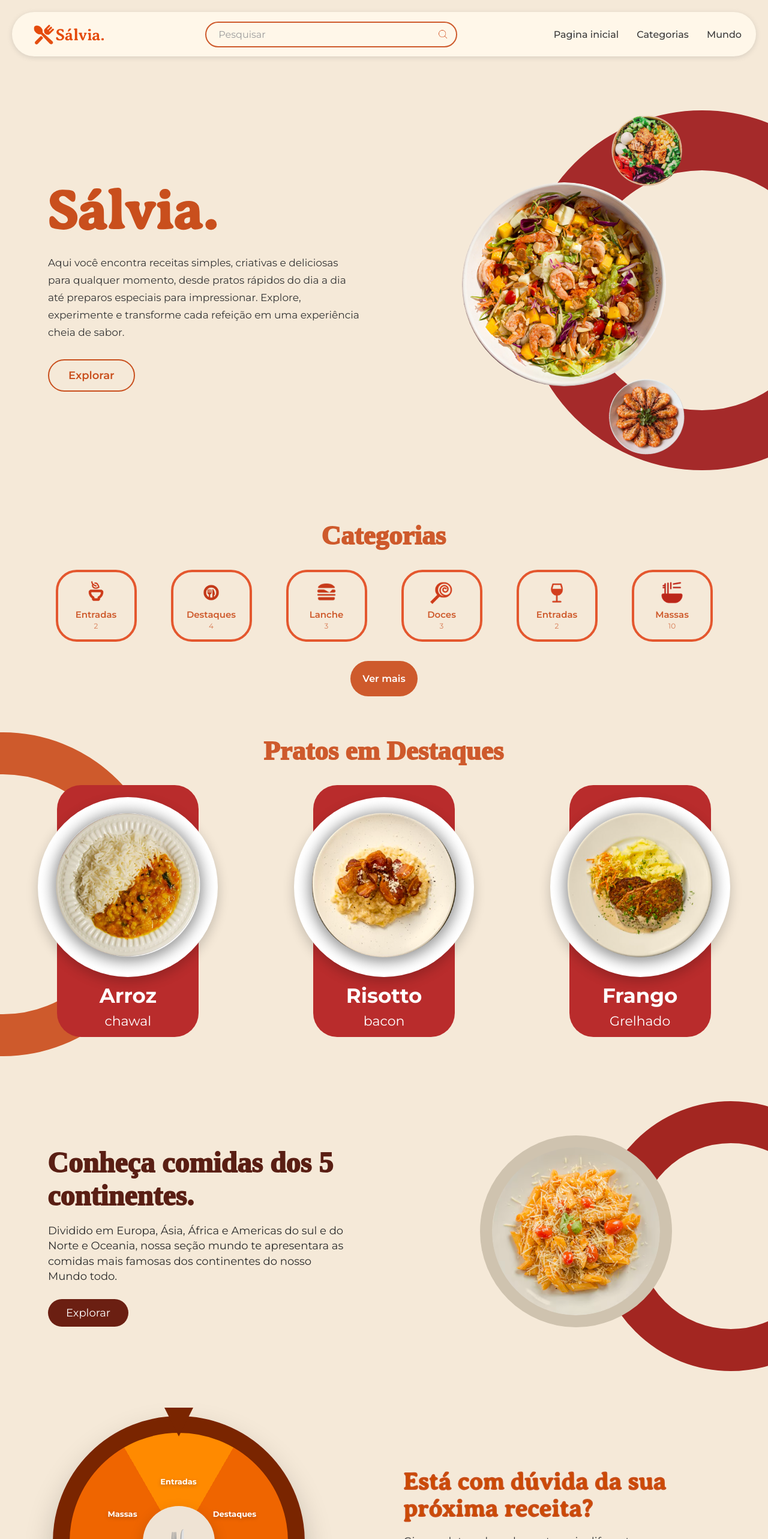
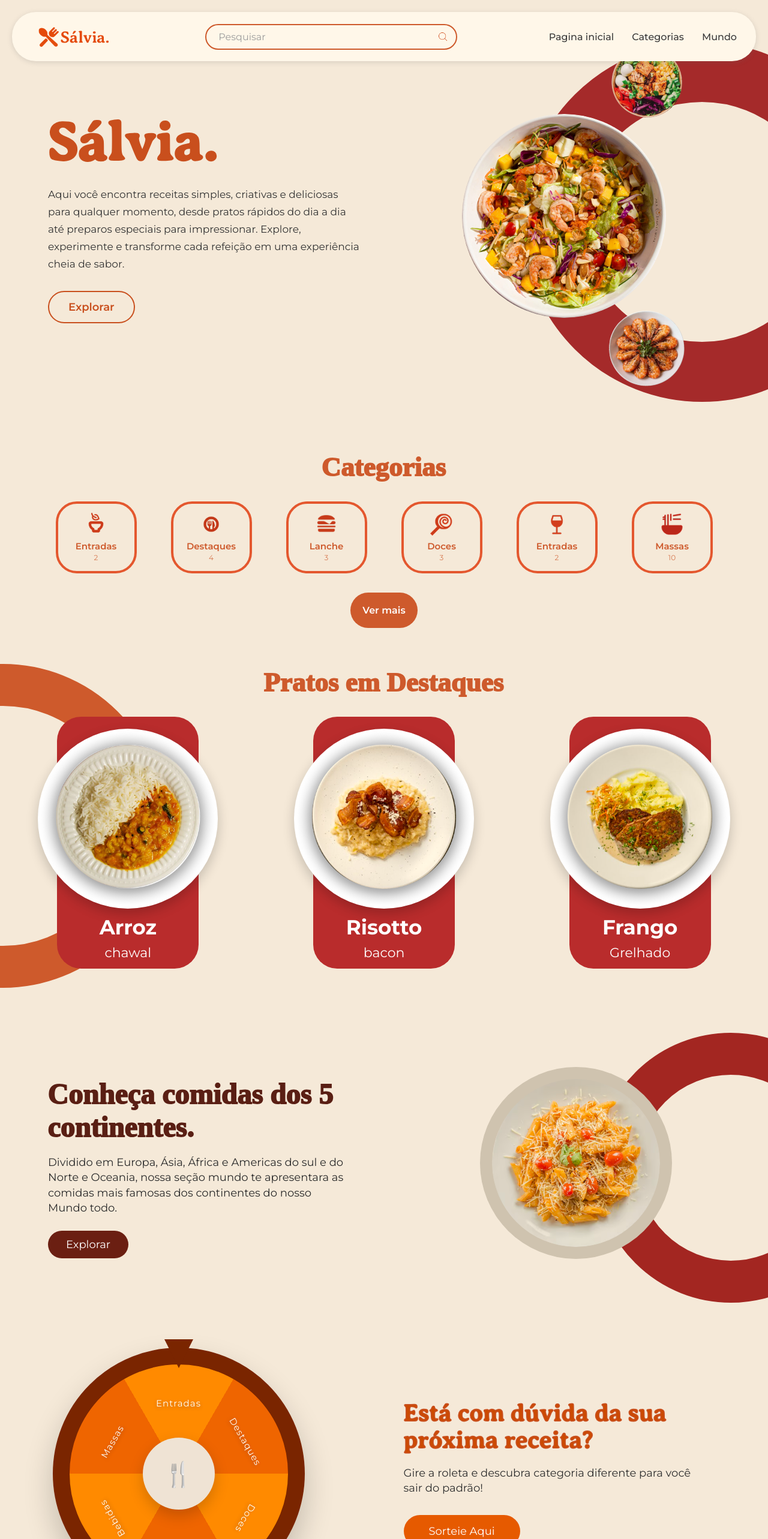
Before and after one commit to pedro-joaquim244/SIte-Receitas, a React (Vite) app: page / in a window 1280 px wide. Shown: the top 2566 px of the page at 60% size. Built offline with nearby package versions, Linux system fonts and the light colour scheme; a web font is replaced by a local one.

Commit message:
cria roleta com modal

```diff
--- a/src/components/Header/styles.module.css
+++ b/src/components/Header/styles.module.css
@@ -1,13 +1,22 @@
 .header {
+    position: fixed;
+    top: 20px;
+    left: 50%;
+    transform: translateX(-50%);
+
+    width: calc(100% - 40px);
+    max-width: 1720px;
+
     display: flex;
     align-items: center;
     justify-content: space-between;
-    box-shadow: rgba(99, 99, 99, 0.2) 0px 2px 8px 0px;
-    background-color: #FFF7E9;
-    padding: 12px 24px;
+
+    padding: 16px 32px;
     border-radius: 40px;
 
-    margin: 20px;
+    background-color: #FFF7E9;
+    box-shadow: rgba(99, 99, 99, 0.2) 0px 2px 8px 0px;
+    z-index: 1000;
 }
 
 /* LOGO */
@@ -65,7 +74,7 @@
     position: relative;
 }
 
-/* LINHA EMBAIXO (hover igual da imagem) */
+/* LINHA DO HOVER */
 .header nav a::after {
     content: "";
     position: absolute;
@@ -74,7 +83,6 @@
     width: 0%;
     height: 2px;
     background-color: #c94f1d;
-
     transition: 0.3s ease;
 }
 
--- a/src/components/Roleta/index.jsx
+++ b/src/components/Roleta/index.jsx
@@ -10,9 +10,20 @@
   "Massas"
 ];
 
+const linksCategorias = {
+  Entradas: "/categorias/entradas",
+  Destaques: "/categorias/destaques",
+  Doces: "/categorias/doces",
+  Lanches: "/categorias/lanches",
+  Bebidas: "/categorias/bebidas",
+  Massas: "/categorias/massas"
+};
+
 export default function Roleta() {
   const [rotation, setRotation] = useState(0);
   const [girando, setGirando] = useState(false);
+  const [modalAberto, setModalAberto] = useState(false);
+  const [categoriaSorteada, setCategoriaSorteada] = useState("");
 
   const degPorItem = 360 / opcoes.length;
 
@@ -26,8 +37,10 @@
     if (girando) return;
 
     setGirando(true);
+    setModalAberto(false);
 
     const randomIndex = Math.floor(Math.random() * opcoes.length);
+    const categoria = opcoes[randomIndex];
     const voltasExtras = 360 * 6;
 
     setRotation((prev) => {
@@ -40,11 +53,18 @@
 
     setTimeout(() => {
       setGirando(false);
-        alert(`Receita sorteada: ${opcoes[randomIndex]} 🍽️`);
+      setCategoriaSorteada(categoria);
+      setModalAberto(true);
     }, 4000);
   };
 
+  const irParaCategoria = () => {
+    if (!categoriaSorteada) return;
+    window.location.href = linksCategorias[categoriaSorteada];
+  };
+
   return (
+    <>
       <section className={styles.container}>
         <div className={styles.roletaArea}>
           <div className={styles.indicador}></div>
@@ -58,17 +78,31 @@
           >
             {opcoes.map((item, index) => {
               const angulo = index * degPorItem;
+              const letras = item.split("");
+              const espacamento = 10;
+              const deslocamentoInicial =
+                -((letras.length - 1) * espacamento) / 2;
 
               return (
-                <span
+                <div
                   key={item}
                   className={styles.label}
                   style={{
-                    transform: `rotate(${angulo}deg) translateY(-108px) rotate(-${angulo}deg)`,
+                    transform: `rotate(${angulo}deg) translateY(-128px)`,
                   }}
                 >
-                    {item}
+                  {letras.map((letra, i) => (
+                    <span
+                      key={i}
+                      className={styles.letra}
+                      style={{
+                        transform: `rotate(${deslocamentoInicial + i * espacamento}deg)`,
+                      }}
+                    >
+                      {letra}
                     </span>
+                  ))}
+                </div>
               );
             })}
           </div>
@@ -79,13 +113,40 @@
         <div className={styles.texto}>
           <h1>Está com dúvida da sua próxima receita?</h1>
           <p>
-            Gire a roleta e descubra categoria diferente para voce sair do padrão!
+            Gire a roleta e descubra categoria diferente para você sair do
+            padrão!
           </p>
 
           <button onClick={girar} disabled={girando}>
-            Sorteie Aqui
+            {girando ? "Sorteando..." : "Sorteie Aqui"}
           </button>
         </div>
       </section>
+
+      {modalAberto && (
+        <div className={styles.overlay}>
+          <div className={styles.modal}>
+            <h2>CATEGORIA SORTEADA:</h2>
+            <p>{categoriaSorteada}</p>
+
+            <div className={styles.botoesModal}>
+              <button
+                className={styles.botaoCategoria}
+                onClick={irParaCategoria}
+              >
+                Ir para a categoria
+              </button>
+
+              <button
+                className={styles.botaoFechar}
+                onClick={() => setModalAberto(false)}
+              >
+                Fechar
+              </button>
+            </div>
+          </div>
+        </div>
+      )}
+    </>
   );
 }
--- a/src/components/Roleta/style.module.css
+++ b/src/components/Roleta/style.module.css
@@ -1,11 +1,15 @@
+/* IMPORTAR MONTSERRAT */
+@import url('https://fonts.googleapis.com/css2?family=Montserrat:wght@400;600;700&display=swap');
+
+/* SUA FONTE */
 @font-face {
-    font-family: 'Averia';
-    src: url('../../fonts/AveriaSerifLibre-Bold.ttf');
-    font-weight: bold;
-    font-style: normal;
-
+  font-family: 'Averia';
+  src: url('../../fonts/AveriaSerifLibre-Bold.ttf');
+  font-weight: bold;
+  font-style: normal;
 }
 
+/* CONTAINER */
 .container {
   display: flex;
   align-items: center;
@@ -16,70 +20,94 @@
   font-family: "Poppins", sans-serif;
 }
 
+/* ÁREA DA ROLETA */
 .roletaArea {
   position: relative;
   width: 420px;
   height: 420px;
+
   display: flex;
   align-items: center;
   justify-content: center;
+
+  font-family: 'Montserrat', sans-serif; /* AQUI aplica na roleta toda */
 }
 
+/* INDICADOR */
 .indicador {
   position: absolute;
   top: -14px;
   left: 50%;
   transform: translateX(-50%);
+
   width: 0;
   height: 0;
+
   border-left: 24px solid transparent;
   border-right: 24px solid transparent;
   border-top: 48px solid #7a2500;
+
   z-index: 30;
 }
 
+/* ROLETA */
 .roleta {
   position: relative;
   width: 100%;
   height: 100%;
+
   border-radius: 50%;
   border: 28px solid #7a2500;
+
   overflow: hidden;
   box-shadow: 0 24px 50px rgba(0, 0, 0, 0.2);
+
   transition: transform 4s cubic-bezier(0.18, 0.9, 0.2, 1);
 }
 
+/* TEXTOS DA ROLETA */
 .label {
   position: absolute;
   top: 50%;
   left: 50%;
-  width: 90px;
-  margin-left: -45px;
+
+  width: 110px;
+  margin-left: -55px;
+
   text-align: center;
-  font-size: 13px;
-  font-weight: 700;
-  line-height: 1.15;
+  font-size: 15px;
+  line-height: 1.4;
+  letter-spacing: 1px;
+
   color: #ffffff;
   white-space: normal;
   word-break: break-word;
+
   pointer-events: none;
   text-shadow: 0 2px 6px rgba(0, 0, 0, 0.25);
+
+  font-family: 'Montserrat', sans-serif;
 }
-
+/* CENTRO */
 .centro {
   position: absolute;
   width: 120px;
   height: 120px;
+
   border-radius: 50%;
   background: #efe3d4;
+
   display: flex;
   align-items: center;
   justify-content: center;
+
   font-size: 40px;
   z-index: 20;
+
   box-shadow: 0 10px 25px rgba(0, 0, 0, 0.18);
 }
 
+/* TEXTO LADO DIREITO */
 .texto {
   max-width: 520px;
 }
@@ -89,8 +117,10 @@
   font-size: 40px;
   line-height: 1.12;
   font-weight: 700;
+
   color: #cc4a00;
   font-family: 'Averia';
+
   -webkit-text-stroke: 2px #c94f1d;
 }
 
@@ -102,32 +132,36 @@
   max-width: 500px;
 }
 
+/* BOTÃO */
 .texto button {
   border: none;
   border-radius: 999px;
+
   background: #e65a00;
   color: #fff;
+
   font-size: 18px;
-  font-weight: 700;
   padding: 16px 42px;
+
   cursor: pointer;
   transition: 0.25s ease;
+
+  font-family: 'Montserrat', sans-serif;
 }
 
+/* HOVER CORRIGIDO */
 .texto button:hover {
-   &:hover {
-        transition: 0.4s;
-        transform: scale(1.1);
-
-    }
+  transform: scale(1.1);
 }
 
+/* DISABLED */
 .texto button:disabled {
   opacity: 0.65;
   cursor: not-allowed;
   transform: none;
 }
 
+/* RESPONSIVO */
 @media (max-width: 1100px) {
   .container {
     flex-direction: column;
@@ -139,3 +173,77 @@
     max-width: 600px;
   }
 }
+
+.overlay {
+  position: fixed;
+  inset: 0;
+  background: rgba(0, 0, 0, 0.35);
+  display: flex;
+  align-items: center;
+  justify-content: center;
+  z-index: 9999;
+}
+
+.modal {
+  width: 90%;
+  max-width: 480px;
+  background: #fff7e9;
+  border-radius: 24px;
+  padding: 32px 24px;
+  text-align: center;
+  box-shadow: 0 20px 50px rgba(0, 0, 0, 0.2);
+  font-family: "Poppins", sans-serif;
+}
+
+.modal h2 {
+  margin: 0 0 16px;
+  font-size: 28px;
+  color: #cc4a00;
+  font-family: "Montserrat", sans-serif;
+  font-weight: 700;
+}
+
+.modal p {
+  margin: 0 0 28px;
+  font-size: 24px;
+  font-weight: 700;
+  color: #7a2500;
+  font-family: "Montserrat", sans-serif;
+}
+
+.botoesModal {
+  display: flex;
+  justify-content: center;
+  gap: 14px;
+  flex-wrap: wrap;
+}
+
+.botaoCategoria,
+.botaoFechar {
+  border: none;
+  border-radius: 999px;
+  padding: 14px 24px;
+  font-size: 16px;
+  font-family: "Montserrat", sans-serif;
+  font-weight: 600;
+  cursor: pointer;
+  transition: 0.3s ease;
+}
+
+.botaoCategoria {
+  background: #e65a00;
+  color: white;
+}
+
+.botaoCategoria:hover {
+  transform: scale(1.05);
+}
+
+.botaoFechar {
+  background: #f1e3d2;
+  color: #7a2500;
+}
+
+.botaoFechar:hover {
+  transform: scale(1.05);
+}
```
Lines whose indentation alone changed are shown as unchanged.
